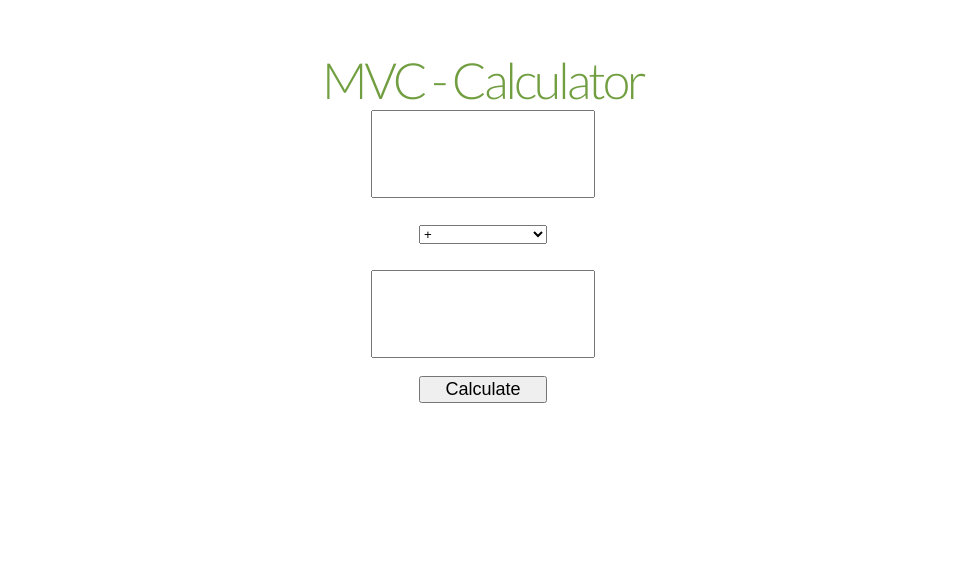
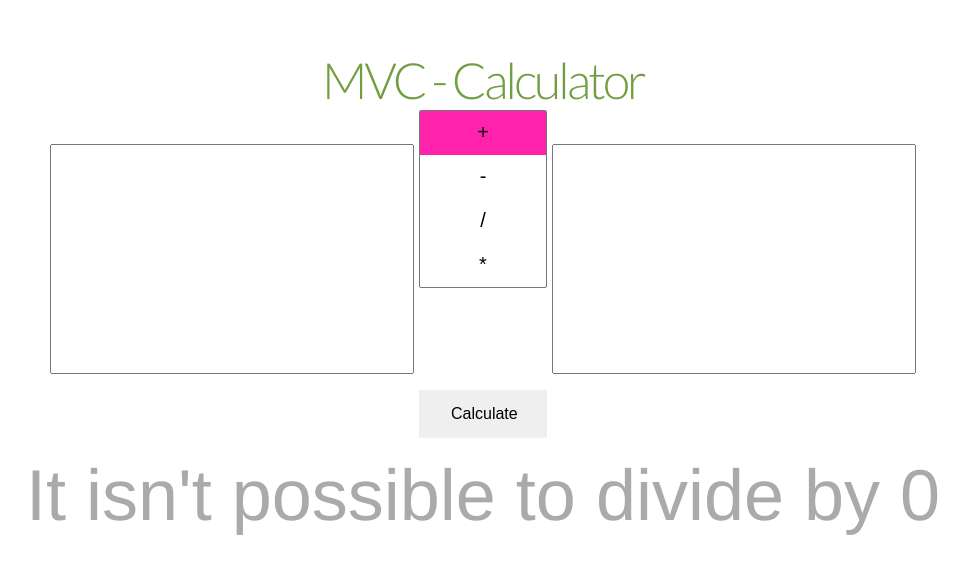
Before and after one commit to StevensCode/MVC, a PHP site: page / in a window 1280 px wide. Shown: the top 574 px of the page, without its empty margins (157-1126 px from the left). Run offline with PHP 8.4, Linux system fonts and the light colour scheme; data that the repository does not hold is empty.

Commit message:
style changes

```diff
--- a/app/controllers/CalcController.php
+++ b/app/controllers/CalcController.php
@@ -17,7 +17,7 @@ class CalcController
     {
         $this->model->operator1 = $_POST['operator1'];
         $this->model->operator2 = $_POST['operator2'];
-        $this->model->operand = $_POST['operand'];
+        $this->model->operand   = $_POST['operand'];
 
         switch($this->model->operand)
         {
@@ -28,6 +28,10 @@ class CalcController
                 $this->model->Subtract();
                 break;
             case '/':
+                if($this->model->operator2 == 0)
+                {
+                    break;
+                }
                 $this->model->Divide();
                 break;
             case '*':
--- a/app/models/CalcModel.php
+++ b/app/models/CalcModel.php
@@ -15,9 +15,9 @@ class CalcModel
     {
         $this->operator1 = $operator1;
         $this->operator1 = $operator2;
-        $this->operand = $operand;
+        $this->operand   = $operand;
     }
-
+    //each operand function separated
     public function Add()
     {
         $this->answer = $this->operator1 + $this->operator2;
@@ -40,6 +40,7 @@ class CalcModel
 
     public function getAnswer()
     {
+        if($this->answer == 0)return $this->answer = "It isn't possible to divide by 0";
         return round($this->answer, 3, PHP_ROUND_HALF_UP);
     }
 }
--- a/app/views/CalcView.php
+++ b/app/views/CalcView.php
@@ -17,17 +17,17 @@ class CalcView
     public function output()
     {
         $output = '<form method="post" action="index.php?action=calculate">
-    <input name="operator1" type="text"><br>
-    <select name="operand">
-        <option value="+">+</option>
+    <input name="operator1" type="text">
+    <select name="operand" size="4">
+        <option value="+" selected="selected">+</option>
         <option value="-">-</option>
         <option value="/">/</option>
         <option value="*">*</option>
-    </select><br>
+    </select>
     <input name="operator2" type="text"><br>
     <input type="submit" value="Calculate">
 </form>
-<div class="answer">'. $this->model->answer . '</div>';
+<div class="answer">'. $this->model->getAnswer() . '</div>';
         return $output;
     }
 }
--- a/public/css/style.css
+++ b/public/css/style.css
@@ -18,18 +18,38 @@ h1 {
 input[type=text]{
     font-size: 4em;
     width: 3em;
+    padding: 1em;
+    text-align: center;
 }
 input[type=submit] {
     width: 10%;
-    font-size: 1em;
+    font-size: 2em;
     margin-top: 1em;
     margin-bottom: 1em;
+    border: none;
+    padding: 15px 32px;
+    text-align: center;
+    display: inline-block;
+    font-size: 16px;
 }
 select {
     width: 10%;
-    margin-top: 2em;
-    margin-bottom: 2em;
+    text-align: center;
+    font-size: 20px;
+    height: 100%;
+
+}
+select:active {
+    outline: none;
+}
+option {
+    padding-bottom: .5em;
+    padding-top: .5em;
+    height: 100%;
+}
+option:active , option:hover , option:checked {
+    background-color: #f2a;
 }
 .answer {
-    font-size: 40px;
+    font-size: 4em;
 }
--- a/public/index.php
+++ b/public/index.php
@@ -9,7 +9,7 @@
 <body>
 <h1>MVC - Calculator</h1>
 <?php
-/*
+
 //require model, view, and control files
 require '../app/models/CalcModel.php';
 require '../app/views/CalcView.php';
@@ -20,36 +20,20 @@ use models\CalcModel;
 use controllers\CalcController;
 use views\CalcView;
 
-//new Model
+//model object
 $model = new CalcModel();
-
-//TODO make me useful
-//$controller = new CalcController($model);
-
-//new View
-$view = new CalcView($controller, $model);
-
-//echo view for form
-echo $view->output();
-*/
-//require model, view, and control files
-require '../app/models/CalcModel.php';
-require '../app/views/CalcView.php';
-require '../app/controllers/CalcController.php';
-
-//namsepaces to use Classes
-use models\CalcModel;
-use controllers\CalcController;
-use views\CalcView;
-
-$model = new CalcModel();
-
+//controller object must use model
 $controller = new CalcController($model);
-
+//view object also uses model
 $view = new CalcView($model);
 
-if (isset($_GET['action'])) $controller->{$_GET['action']}();
+//$_GET action from url
+if (isset($_GET['action']))
+    {
+        $controller->{$_GET['action']}();
+    }
 
+//display view
 echo $view->output();
 ?>
 
```
